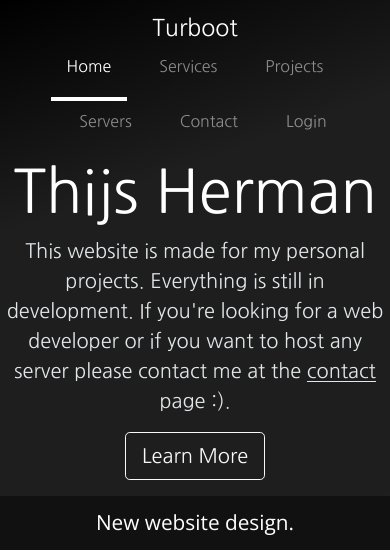
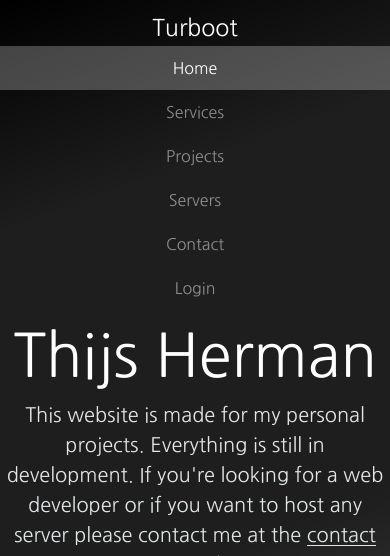
Before and after one commit to Turbootzz/Turboot, a PHP site: page / in a window 390 px wide. Shown: the top 556 px of the page. Run offline with PHP 8.4, Linux system fonts and the light colour scheme.

Commit message:
Responsive update
- Navigation Bar is now vertically on phone.
- Some small responsive fixes

```diff
--- a/assets/css/cover.css
+++ b/assets/css/main-short.css
@@ -1,5 +1,5 @@
 /*
- * Globals
+  Globals
  */
 
 /* Custom default button */
@@ -14,37 +14,20 @@
 .btn-default:hover,
 .btn-default:focus {
   color: #333;
-  text-shadow: none; /* Prevent inheritence from `body` */
+  text-shadow: none; /* Prevent inheritence from body */
   background-color: #fff;
   border: 1px solid #fff;
 }
 
 /*
- * Base structure
- */
-
-/* *, html {
-  margin: 0;
-  padding: 0;
-} */
-
-/* body {
-  text-shadow: 0 .05rem .1rem rgba(0, 0, 0, .5);
-  box-shadow: inset 0 0 5rem rgba(0, 0, 0, .5);
-  margin: 0;
-  padding: 0;
-  width: 100%;
-} */
-
-/*
- * Header
+  Header
  */
 
  .nav-masthead .nav-link {
   color: rgba(255, 255, 255, .5);
   border-bottom: .25rem solid transparent;
-  /* padding-top: 19px; */
   height: 55px;
+  text-align: center;
 }
 
 .nav-masthead .nav-link:hover,
@@ -60,3 +43,24 @@
   color: #fff;
   border-bottom-color: #fff;
 }
+
+@media screen and (max-width: 767px) {
+  .nav-masthead .nav-link {
+    border-bottom: none;
+    height: auto;
+    padding-top: 10px;
+    padding-bottom: 10px;
+  }
+  .nav-masthead .nav-link:hover,
+  .nav-masthead .nav-link:focus {
+    background-color: rgba(255, 255, 255, .25);
+  }
+
+  .nav-masthead .nav-link + .nav-link {
+    margin-left: 0;
+  }
+  .nav-masthead .active {
+    color: #fff;
+    background-color: rgba(255, 255, 255, .25);;
+  }
+}
--- a/assets/css/main.css
+++ b/assets/css/main.css
@@ -24,29 +24,6 @@ body {
 .cover-container {
   max-width: 1200px;
   position: relative;
-}
-
-.headernav {
-  width: 1200px;
-}
-
-/* Custom default button */
-.btn-secondary,
-.btn-secondary:hover,
-.btn-secondary:focus {
-  color: #333;
-  text-shadow: none;
-}
-
-.btn-default,
-.btn-default:hover,
-.btn-default:focus {
-  color: #333;
-  text-shadow: none;
-  /* Prevent inheritence from `body` */
-  /* background-color: #fff; */
-  background-color: #EDF2F4;
-  border: 1px solid #fff;
 }
 
 .url-normal {
@@ -91,13 +68,17 @@ body {
 
 /* --header-- */
 
+.headernav {
+  width: 1200px;
+}
+
 header {
   /* background-color: #2B2D42; */
   width: 100%;
   display: flex;
   justify-content: center;
   padding: 10px;
-  max-height: 65px;
+  /* max-height: 65px; */
 }
 
 .turboot-title {
@@ -210,6 +191,9 @@ header {
   font-weight: 300;
   color: rgb(139, 139, 139);
 }
+
+.turboot-cloud-short { display: none; }
+.jellyfin-short { display: none; }
 
 .banner-4 {
   width: 100vw;
@@ -507,14 +491,25 @@ footer {
 /* Responsive */
 
 @media screen and (max-width: 992px) {
-  header {
+  /* header {
     max-height: 65px;
-  }
+  } */
 
   .middletext {
     padding: 150px;
     margin: 0;
   }
+
+  .turboot-cloud-short {
+    display: block;
+    padding-bottom: 1rem;
+  }
+  .turboot-cloud-long { display: none; }
+  .jellyfin-short {
+    display: block;
+    padding-bottom: 1rem;
+  }
+  .jellyfin-long { display: none; }
 
   .cards {
     display: grid;
@@ -529,8 +524,11 @@ footer {
 }
 
 @media screen and (max-width: 767px) {
-  header {
-    max-height: 103px;
+  .headernav {position: relative;}
+  .headernav a {
+    float: none;
+    text-align: center;
+    width: 100vw;
   }
 
   .middletext {
@@ -550,11 +548,4 @@ footer {
   }
 }
 
-/* only for header */
-@media screen and (max-width: 611px) {
-  header {
-    max-height: 156px;
-  }
-}
-
 /* Turboot - END */
--- a/header.php
+++ b/header.php
@@ -4,54 +4,43 @@ require "assets/includes/functions.inc.php"; // calls for the functions from fil
 ?>
 <!doctype html>
 <html lang="en" class="h-100">
+
 <head>
   <meta charset="utf-8">
   <meta name="viewport" content="width=device-width, initial-scale=1.0">
   <meta name="description" content="Turboot web development and hosting.">
   <meta name="author" content="Thijs Herman">
-  <meta name="generator" content="Hugo 0.88.1">
   <title>Turboot</title>
   <link rel="icon" type="image/x-icon" href="assets/img/favicon.ico">
   <link rel="stylesheet" type="text/css" href="assets/css/main.css?v=<?php echo time(); ?>">
-  <link rel="canonical" href="https://getbootstrap.com/docs/5.1/examples/cover/">
   <link href="assets/css/bootstrap.min.css" rel="stylesheet">
-  <style>
-    .bd-placeholder-img {
-      font-size: 1.125rem;
-      text-anchor: middle;
-      -webkit-user-select: none;
-      -moz-user-select: none;
-      user-select: none;
-    }
-
-    @media (min-width: 768px) {
-      .bd-placeholder-img-lg {
-        font-size: 3.5rem;
-      }
-    }
-  </style>
-  <!-- Custom styles -->
-  <link href="assets/css/cover.css" rel="stylesheet">
+  <link href="assets/css/main-short.css" rel="stylesheet">
 </head>
 <!-- text-white bg-dark -->
-<body class="d-flex text-center" >
+
+<body class="d-flex text-center">
   <!-- <div class="bg-img" style="background-image: url(assets/img/bg.png)" alt="bg"> -->
-    <header class="mb-auto" >
+  <header class="mb-auto">
     <!-- header div -->
-    <div class="headernav">
+    <div class="headernav" id="myHeadernav">
       <!-- <img src="assets/img/icon.png" alt="Turboot Icon" width="50" height="50" style="float: right;"> -->
       <h3 class="turboot-title float-md-start mb-0 p-1" style="display:inline-block;">Turboot</h3>
       <nav class="nav nav-masthead justify-content-center float-md-end">
-          <a class="nav-link <?php active('index.php'); active('');?>" aria-current="page" href="index.php">Home</a>
-          <a class="nav-link <?php active('services.php');?>" href="services.php">Services</a>
-          <a class="nav-link <?php active('projects.php');?>" href="projects.php">Projects</a>
-          <a class="nav-link <?php active('servers.php');?>" href="servers.php">Servers</a>
-          <a class="nav-link <?php active('contact.php');?>" href="contact.php">Contact</a>
+        <a class="nav-link <?php active('index.php');
+        active(''); ?>" aria-current="page" href="index.php">Home</a>
+        <a class="nav-link <?php active('services.php'); ?>" href="services.php">Services</a>
+        <a class="nav-link <?php active('projects.php'); ?>" href="projects.php">Projects</a>
+        <a class="nav-link <?php active('servers.php'); ?>" href="servers.php">Servers</a>
+        <a class="nav-link <?php active('contact.php'); ?>" href="contact.php">Contact</a>
         <?php // Changes the way something looks by having logged in
         if (isset($_SESSION["useruid"])) {
-          echo "<a class='nav-link "; active('profile.php'); echo "' href='profile.php'>Profile</a></li>";
+          echo "<a class='nav-link ";
+          active('profile.php');
+          echo "' href='profile.php'>Profile</a></li>";
         } else { // if not logged in you get this below
-          echo "<a class='nav-link "; active('login.php'); echo "' href='login.php'>Login</a>";
+          echo "<a class='nav-link ";
+          active('login.php');
+          echo "' href='login.php'>Login</a>";
         }
         ?>
       </nav>
--- a/index.php
+++ b/index.php
@@ -59,14 +59,15 @@ include_once "header.php";
         contact</a> page or message me on Discord: Turboot#3918.
     </p>
     <br>
-    <div class="row">
+    <div class="row" id="">
       <div class="col-4 col-12-medium">
         <span class="image-fit">
           <a href="https://cloud.turboot.com">
             <img class="img-fluid rounded border border-success" src="assets/img/turboot-cloud.png" alt="Turboot Cloud">
           </a>
         </span>
-        <h3 class="pb-3">Turboot Cloud</h3>
+        <h3 class="pb-3 turboot-cloud-long">Turboot Cloud</h3>
+        <h3 class="turboot-cloud-short">Cloud</h3>
         <a href="https://cloud.turboot.com">
           <button type="button" class="btn btn-outline-secondary">Click Here</button>
         </a>
@@ -77,7 +78,8 @@ include_once "header.php";
             <img class="img-fluid rounded border border-success" src="assets/img/turboot-jelly.png" alt="Turboot Jellyfin">
           </a>
         </span>
-        <h3 class="pb-3">Jellyfin (Films & Series)</h3>
+        <h3 class="pb-3 jellyfin-long">Jellyfin (Films & Series)</h3>
+        <h3 class="jellyfin-short">Jellyfin</h3>
         <a href="https://jelly.turboot.com">
           <button type="button" class="btn btn-outline-secondary">Click Here</button>
         </a>
```
Lines whose indentation alone changed are shown as unchanged.
